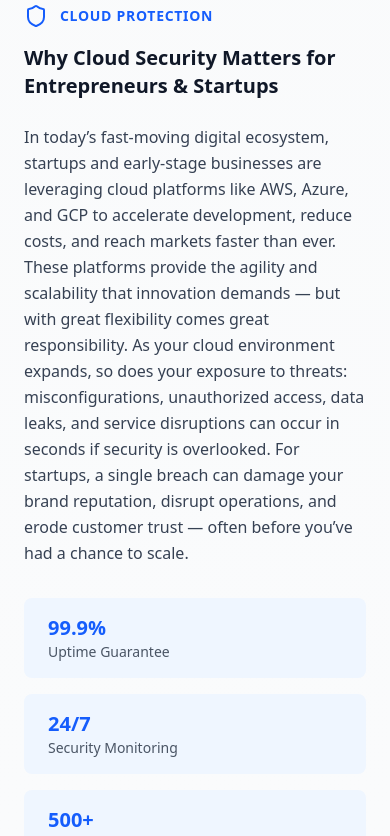
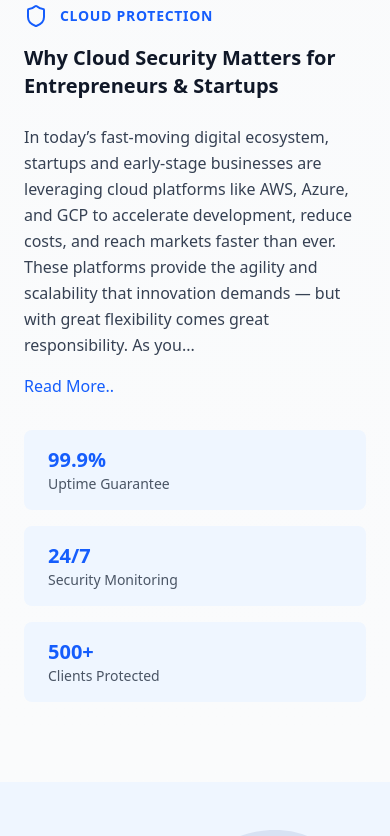
Before and after one commit to yogita0914/Ten_Sentinel, a React (Vite) app in the folder Frontend/: page /cloud-security in a window 390 px wide. Shown: the part 920-1756 px from the top of the page. Built offline with nearby package versions, Linux system fonts and the light colour scheme.

Commit message:
update Cloud Security Page

```diff
--- a/Frontend/src/components/cloud-security/CloudServices.jsx
+++ b/Frontend/src/components/cloud-security/CloudServices.jsx
@@ -1,107 +1,27 @@
-// import React from "react";
-// import { motion } from "framer-motion";
-// import { cloudServices } from "../data/cloudSecurity";
-
-// const CloudServices = () => {
-//   const containerVariants = {
-//     hidden: { opacity: 0 },
-//     visible: {
-//       opacity: 1,
-//       transition: {
-//         staggerChildren: 0.1
-//       }
-//     }
-//   };
-
-//   const itemVariants = {
-//     hidden: { opacity: 0, y: 20 },
-//     visible: { opacity: 1, y: 0, transition: { duration: 0.5 } }
-//   };
-
-//   return (
-//     <section className="relative py-24 overflow-hidden bg-green-50">
-//       {/* Background decoration */}
-//       <div className="absolute top-0 left-0 w-full h-full bg-gradient-to-b from-blue-50 to-white -z-10"></div>
-//       <div className="absolute right-0 top-0 w-1/3 h-1/3 bg-blue-100 rounded-bl-full opacity-30 -z-10"></div>
-//       <div className="absolute left-0 bottom-0 w-1/3 h-1/3 bg-indigo-100 rounded-tr-full opacity-30 -z-10"></div>
-
-//       <div className="max-w-7xl mx-auto px-6 md:px-10">
-//         <motion.div
-//           initial={{ opacity: 0, y: 20 }}
-//           whileInView={{ opacity: 1, y: 0 }}
-//           transition={{ duration: 0.8 }}
-//           viewport={{ once: true }}
-//           className="text-center mb-16"
-//         >
-//           <h2 className="text-3xl sm:text-4xl md:text-5xl font-bold text-gray-900 mb-6">
-//             Our Cloud Security Services
-//           </h2>
-//           <p className="text-lg text-gray-600 max-w-3xl mx-auto">
-//             Comprehensive protection for your cloud infrastructure with cutting-edge security solutions
-//           </p>
-//         </motion.div>
-
-//         <motion.div
-//           className="grid grid-cols-1 md:grid-cols-2 lg:grid-cols-3 gap-8"
-//           variants={containerVariants}
-//           initial="hidden"
-//           whileInView="visible"
-//           viewport={{ once: true, margin: "-100px" }}
-//         >
-//           {cloudServices.map((service, index) => (
-//             <motion.div
-//               key={index}
-//               variants={itemVariants}
-//               whileHover={{
-//                 y: -10,
-//                 boxShadow: "0 25px 50px -12px rgba(0, 0, 0, 0.15)"
-//               }}
-//               className="bg-blue-200 rounded-2xl shadow-lg p-8 hover:shadow-xl transition-all duration-500 group h-full flex flex-col"
-//             >
-//               <div className="flex items-center gap-4 mb-6">
-//                 <div className="p-3 bg-blue-100 rounded-xl text-blue-600 group-hover:bg-blue-600 group-hover:text-white transition-colors duration-300">
-//                   <div className="text-lg md:text-4xl">{service.icon}</div>
-//                 </div>
-//                 <h3 className="text-lg md:text-xl font-semibold text-gray-900 group-hover:text-blue-600 transition-colors duration-300">
-//                   {service.name}
-//                 </h3>
-//               </div>
-//               <p className="text-gray-600 flex-grow">
-//                 {service.description}
-//               </p>
-//               <div className="mt-6 pt-4 border-t border-gray-100">
-//                 <a
-//                   href="#"
-//                   className="text-blue-600 font-medium flex items-center group-hover:text-blue-700 transition-colors duration-300"
-//                 >
-//                   Learn more
-//                   <svg xmlns="http://www.w3.org/2000/svg" className="h-5 w-5 ml-2 group-hover:translate-x-1 transition-transform duration-300" fill="none" viewBox="0 0 24 24" stroke="currentColor" strokeWidth={2}>
-//                     <path strokeLinecap="round" strokeLinejoin="round" d="M13 7l5 5m0 0l-5 5m5-5H6" />
-//                   </svg>
-//                 </a>
-//               </div>
-//             </motion.div>
-//           ))}
-//         </motion.div>
-//       </div>
-//     </section>
-//   );
-// };
-
-// export default CloudServices;
-import React from "react";
+import React, { useState } from "react";
 import { motion } from "framer-motion";
 import { cloudServices } from "../data/cloudSecurity";
-import { Link } from "react-router-dom";
 
 const CloudServices = () => {
+  const [expandedIndexes, setExpandedIndexes] = useState({});
+
+  const toggleReadMore = (index) => {
+    setExpandedIndexes((prev) => ({
+      ...prev,
+      [index]: !prev[index],
+    }));
+  };
+
+  const getTruncatedText = (text, limit = 150) => {
+    if (text.length <= limit) return text;
+    return text.slice(0, limit) + "...";
+  };
+
   const containerVariants = {
     hidden: { opacity: 0 },
     visible: {
       opacity: 1,
-      transition: {
-        staggerChildren: 0.1,
-      },
+      transition: { staggerChildren: 0.1 },
     },
   };
 
@@ -112,7 +32,7 @@ const CloudServices = () => {
 
   return (
     <section className="relative py-24 overflow-hidden bg-green-50">
-      {/* Background decoration - unchanged */}
+      {/* Background decorations */}
       <div className="absolute top-0 left-0 w-full h-full bg-gradient-to-b from-blue-50 to-white -z-10"></div>
       <div className="absolute right-0 top-0 w-1/3 h-1/3 bg-blue-100 rounded-bl-full opacity-30 -z-10"></div>
       <div className="absolute left-0 bottom-0 w-1/3 h-1/3 bg-indigo-100 rounded-tr-full opacity-30 -z-10"></div>
@@ -129,27 +49,29 @@ const CloudServices = () => {
             Our Cloud Security Services
           </h2>
           <p className="text-lg text-gray-600 max-w-3xl mx-auto">
-            Comprehensive protection for your cloud infrastructure with
-            cutting-edge security solutions
+            Comprehensive protection for your cloud infrastructure with cutting-edge security solutions
           </p>
         </motion.div>
 
         <motion.div
-          className="grid grid-cols-1 md:grid-cols-2 lg:grid-cols-3 gap-8"
+          className="grid grid-cols-1 lg:grid-cols-3 gap-8"
           variants={containerVariants}
           initial="hidden"
           whileInView="visible"
           viewport={{ once: true, margin: "-100px" }}
         >
-          {cloudServices.map((service) => ( // Removed index as key, using service.slu00g or service.name
+          {cloudServices.map((service, index) => {
+            const isExpanded = expandedIndexes[index];
+            return (
               <motion.div
-              key={service.slug || service.name} // Use slug for key, fallback to name if slug isn't there yet
+                key={index}
                 variants={itemVariants}
                 whileHover={{
                   y: -10,
                   boxShadow: "0 25px 50px -12px rgba(0, 0, 0, 0.15)",
                 }}
-              className="bg-fuchsia-50 rounded-2xl shadow-lg p-8 hover:shadow-xl transition-all duration-500 group h-full flex flex-col"
+                className="rounded-2xl shadow-lg p-8 hover:shadow-xl transition-all duration-500 group h-full flex flex-col"
+                style={{ backgroundColor: "#d8f3dc" }}
               >
                 <div className="flex items-center gap-4 mb-6">
                   <div className="p-3 bg-blue-100 rounded-xl text-blue-600 group-hover:bg-blue-600 group-hover:text-white transition-colors duration-300">
@@ -159,14 +81,31 @@ const CloudServices = () => {
                     {service.name}
                   </h3>
                 </div>
-              <p className="text-gray-600 flex-grow">
+
+                <p className="text-gray-600 flex-grow whitespace-pre-line">
+                  <span className="block lg:hidden">
+                    {isExpanded
+                      ? service.description
+                      : getTruncatedText(service.description)}
+                  </span>
+                  <span className="hidden lg:block">
                     {service.description}
+                  </span>
                 </p>
+
+                <div className="mt-4">
+                  <button
+                    onClick={() => toggleReadMore(index)}
+                    className="text-blue-600 font-medium focus:outline-none hover:text-blue-700 transition-colors duration-300 block lg:hidden"
+                  >
+                    {isExpanded ? "Read Less" : "Read More"}
+                  </button>
+                </div>
+
                 <div className="mt-6 pt-4 border-t border-gray-100">
-
-                <Link
-                  to={`/cloud-security/${service.slug}`}
-                  className="text-blue-600 font-medium flex items-center group-hover:text-blue-700 transition-colors duration-300"
+                  <a
+                    href="#"
+                    className="text-blue-600 font-medium flex items-center justify-center group-hover:text-blue-700 transition-colors duration-300"
                   >
                     Learn more
                     <svg
@@ -183,10 +122,11 @@ const CloudServices = () => {
                         d="M13 7l5 5m0 0l-5 5m5-5H6"
                       />
                     </svg>
-                </Link>
+                  </a>
                 </div>
               </motion.div>
-          ))}
+            );
+          })}
         </motion.div>
       </div>
     </section>
--- a/Frontend/src/components/cloud-security/Faq.jsx
+++ b/Frontend/src/components/cloud-security/Faq.jsx
@@ -49,7 +49,7 @@ export default function FaqAccordion() {
         Cloud Security FAQs – TEN Sentinel
       </h2>
 
-      <div className="max-w-6xl mx-auto grid grid-cols-1 md:grid-cols-2 gap-15 items-start m-10">
+      <div className="max-w-6xl mx-auto grid grid-cols-1 md:grid-cols-2 gap-10 items-start m-10">
         {/* Right Side - FAQ Accordion */}
         <div className="space-y-4 mt-10">
           {faqs.map((faq, index) => (
@@ -61,9 +61,9 @@ export default function FaqAccordion() {
                 onClick={() => toggle(index)}
                 className="text-sm md:text-lg flex justify-between items-center w-full px-6 py-4 bg-gray-50 text-gray-800 font-medium text-left focus:outline-none"
               >
-                {faq.question}
+                <span>{faq.question}</span>
                 <ChevronDown
-                  className={`h-5 w-5 transform transition-transform duration-300 ${
+                  className={`h-4 w-4 min-w-[1.5rem] min-h-[1.5rem] transform transition-transform duration-300 ${
                     openIndex === index ? "rotate-180" : ""
                   }`}
                 />
--- a/Frontend/src/components/cloud-security/Introduction.jsx
+++ b/Frontend/src/components/cloud-security/Introduction.jsx
@@ -1,9 +1,17 @@
-import React from "react";
+import React, { useState } from "react";
 import { motion } from "framer-motion";
 import { intro } from "../data/cloudSecurity";
 import { Shield } from "lucide-react";
 
 const Introduction = () => {
+  const [showFullText, setShowFullText] = useState(false);
+  const toggleReadMore = () => setShowFullText(!showFullText);
+
+  const getTruncatedText = (text, limit = 350) => {
+    if (text.length <= limit) return text;
+    return text.slice(0, limit) + "...";
+  };
+
   const containerVariants = {
     hidden: { opacity: 0 },
     visible: {
@@ -69,10 +77,20 @@ const Introduction = () => {
 
           <motion.p
             variants={itemVariants}
-            className="text-gray-700 leading-relaxed mb-8"
+            className="text-gray-700 leading-relaxed mb-4"
           >
-            {intro.text}
+            {showFullText ? intro.text : getTruncatedText(intro.text)}
           </motion.p>
+
+          <motion.div variants={itemVariants} className="mb-8">
+            <button
+              onClick={toggleReadMore}
+              className="text-blue-600 font-medium focus:outline-none"
+            >
+              {showFullText ? "Read Less" : "Read More.."}
+            </button>
+
+          </motion.div>
 
           <motion.div variants={itemVariants}>
             <div className="flex flex-col sm:flex-row gap-4">
--- a/Frontend/src/components/cloud-security/WhatCloudSecurity.jsx
+++ b/Frontend/src/components/cloud-security/WhatCloudSecurity.jsx
@@ -1,9 +1,17 @@
-import React from "react";
+import React, { useState } from "react";
 import { motion } from "framer-motion";
 import { whatIsCloudSecurity } from "../data/cloudSecurity";
 import { Cloud, Lock, Shield } from "lucide-react";
 
 const WhatCloudSecurity = () => {
+  const [showFullText, setShowFullText] = useState(false);
+  const toggleReadMore = () => setShowFullText(!showFullText);
+
+  const getTruncatedText = (text, limit = 350) => {
+    if (text.length <= limit) return text;
+    return text.slice(0, limit) + "...";
+  };
+
   return (
     <div className="relative py-20 overflow-hidden">
       {/* Background elements */}
@@ -33,9 +41,25 @@ const WhatCloudSecurity = () => {
           {whatIsCloudSecurity.title}
         </h2>
 
+
+
         <p className="text-sm md:text-lg text-gray-700 leading-relaxed max-w-3xl mx-auto">
-          {whatIsCloudSecurity.description}
+          {showFullText
+            ? whatIsCloudSecurity.description
+            : getTruncatedText(whatIsCloudSecurity.description)}
         </p>
+
+         {/* Read More button above description */}
+        <div className="mb-4">
+          <button
+            onClick={toggleReadMore}
+            className="text-blue-600 font-medium focus:outline-none"
+          >
+            {showFullText ? "Read Less" : "Read More.."}
+          </button>
+        </div>
+
+
 
         <div className="grid grid-cols-1 md:grid-cols-3 gap-8 mt-16">
           <div className="bg-white rounded-xl shadow-sm p-6 hover:shadow-md transition-all duration-300">
```
Lines whose indentation alone changed are shown as unchanged.
